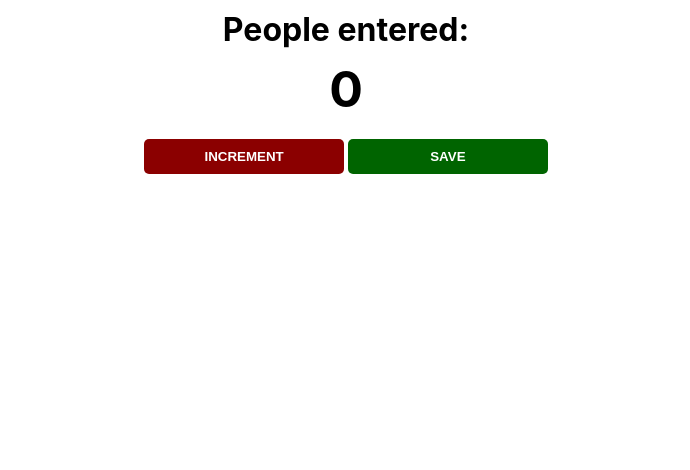
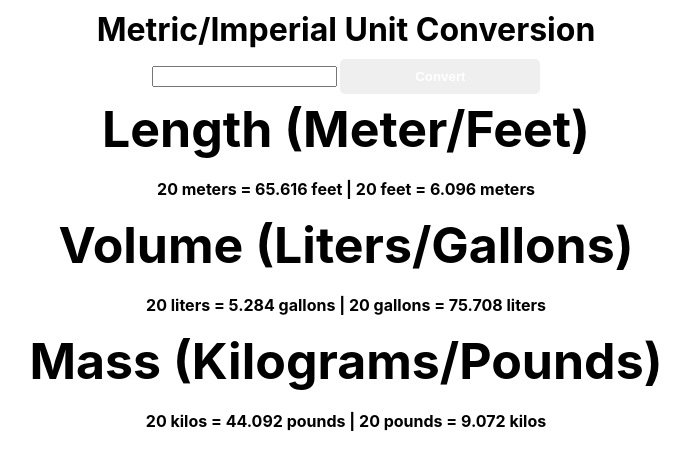
Before and after one commit to AnastasiiaHombalevska/unit-converter, a website: page index.html in a window 1280 px wide. Shown: the whole page, without its empty margins (294-984 px from the left). Drawn offline with Linux system fonts and the light colour scheme; files that its build step writes are made by us from their sources.

Commit message:
add html structure

```diff
--- a/index.html
+++ b/index.html
@@ -1,12 +1,42 @@
-<html>
+<!doctype html>
+<html lang="en">
     <head>
+        <meta charset="UTF-8">
+        <meta name="viewport" content="width=device-width, initial-scale=1.0"/>
+        <title>Unit converter</title>
+        <link rel="icon" type="image/x-icon" href="/images/favicon.svg">
         <link rel="stylesheet" href="index.css">
     </head>
-    <body>
-        <h1>People entered:</h1>
-        <h2 id="count-el">0</h2>
-        <button id="increment-btn" onclick="increment()">INCREMENT</button>
-        <button id="save-btn" onclick="save()">SAVE</button>
-        <script src="index.js"></script>
-    </body>
+
+  <body>
+    <div class="container">
+      <div class="top">
+        <h1>Metric/Imperial Unit Conversion</h1>
+
+        <input type="number">
+
+        <button type="button">Convert</button>
+      </div>
+
+      <div class="units-container">
+        <div class="unit-block">
+          <h2 class="unit-title">Length (Meter/Feet)</h2>
+
+          <p class="unit-descripton" id="length">20 meters = 65.616 feet | 20 feet = 6.096 meters</p>
+        </div>
+
+        <div class="unit-block">
+          <h2 class="unit-title">Volume (Liters/Gallons)</h2>
+          <p class="unit-descripton" id="volume">20 liters = 5.284 gallons | 20 gallons = 75.708 liters</p>
+        </div>
+
+        <div class="unit-block">
+          <h2 class="unit-title">Mass (Kilograms/Pounds)</h2>
+          <p class="unit-descripton" id="mass">20 kilos = 44.092 pounds | 20 pounds = 9.072 kilos
+          </p>
+        </div>
+      </div>
+    </div>
+      <script src="index.js"></script>
+  </body>
 </html>
--- a/package.json
+++ b/package.json
@@ -1,5 +1,5 @@
 {
-  "name": "Scrim-s01ua9r",
+  "name": "unit-converter",
   "description": "https://v2.scrimba.com/learn-javascript-c0v/~04f",
   "scripts": {
     "start": "vite",
--- a/styles/index.css
+++ b/styles/index.css
@@ -1,5 +1,5 @@
 body {
-    background-image: url("station.jpg");
+    background-image: url('station.jpg');
     background-size: cover;
     font-family: -apple-system, BlinkMacSystemFont, 'Segoe UI', Roboto, Oxygen, Ubuntu, Cantarell, 'Open Sans', 'Helvetica Neue', sans-serif;
     font-weight: bold;
```
Also changed, not shown: README.md (added), 1 other file.
